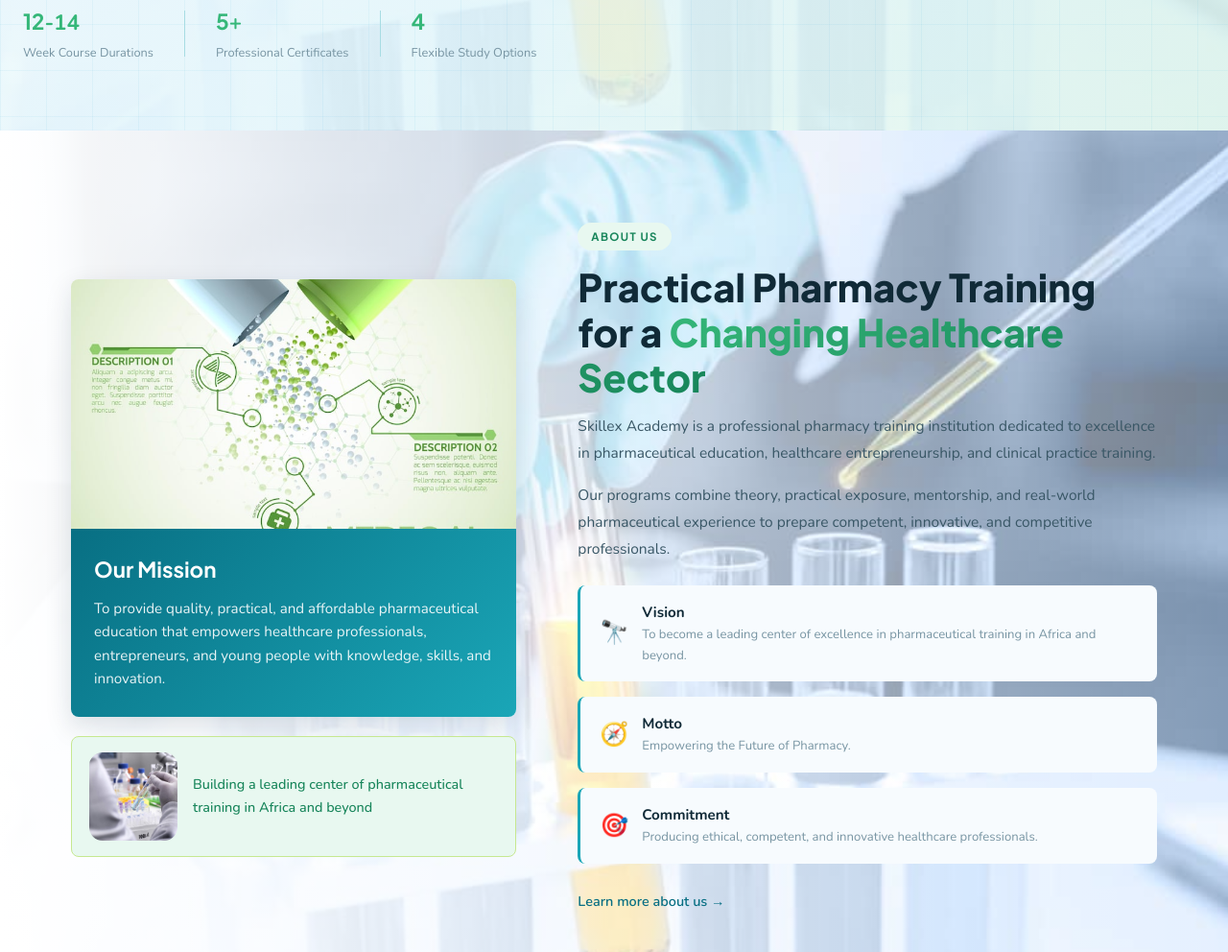
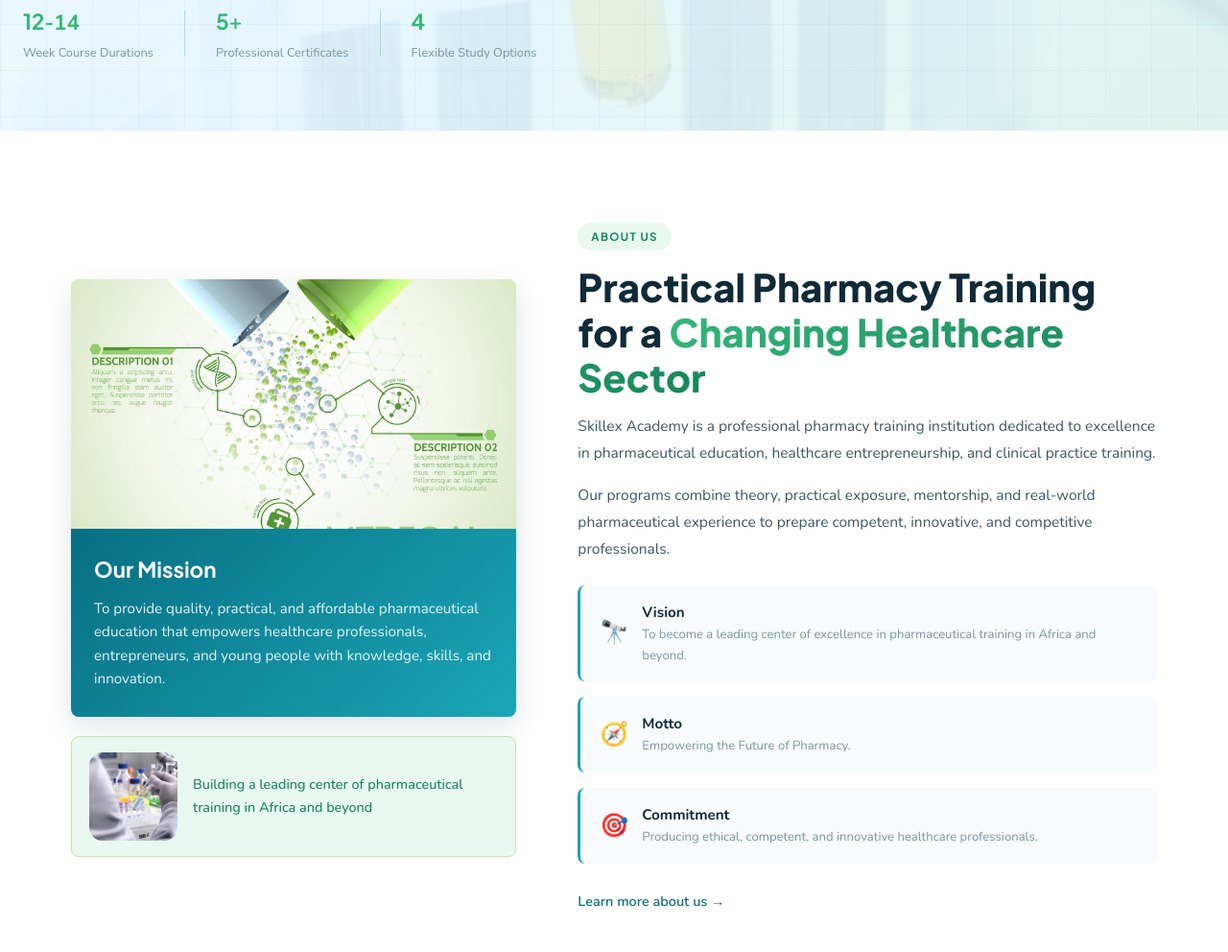
Before and after one commit to Eros254/PharmaExellence, a website: page barizi-pharma/index.html in a window 1280 px wide. Shown: the part 791-1783 px from the top of the page at 96% size. Drawn offline with nearby package versions, Linux system fonts and the light colour scheme.

Commit message:
reverted bg image

```diff
--- a/barizi-pharma/academy.css
+++ b/barizi-pharma/academy.css
@@ -525,16 +525,7 @@
    =========================== */
 .about {
   padding: 96px 24px;
-  background: linear-gradient(
-      to right,
-      var(--white) 0%,
-      rgba(255, 255, 255, 0.72) 50%,
-      rgba(255, 255, 255, 0.45) 100%
-    ),
-    url("Images/herobg.jpg");
-  background-size: cover;
-  background-position: center;
-  background-repeat: no-repeat;
+  background: var(--white);
 }
 
 .about-grid {
```
